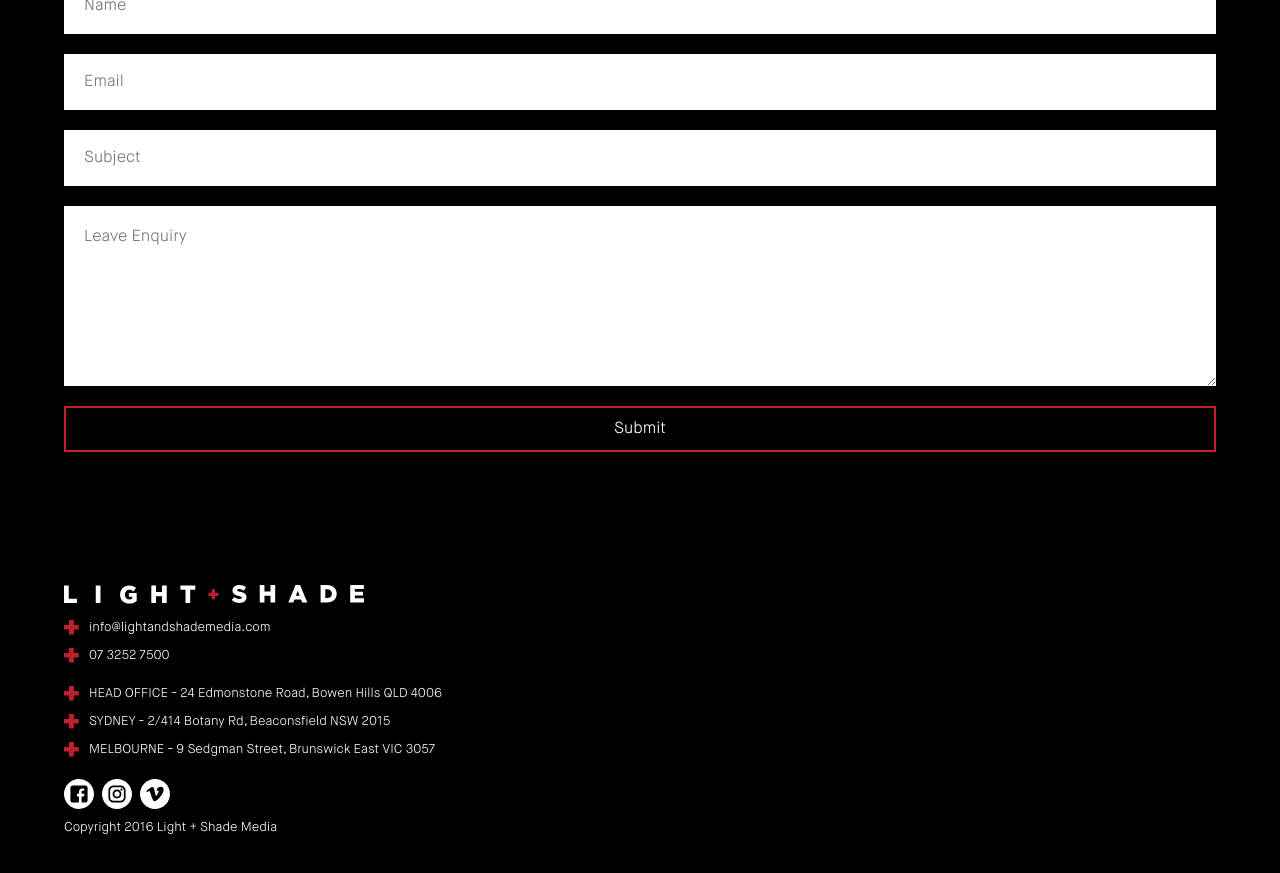
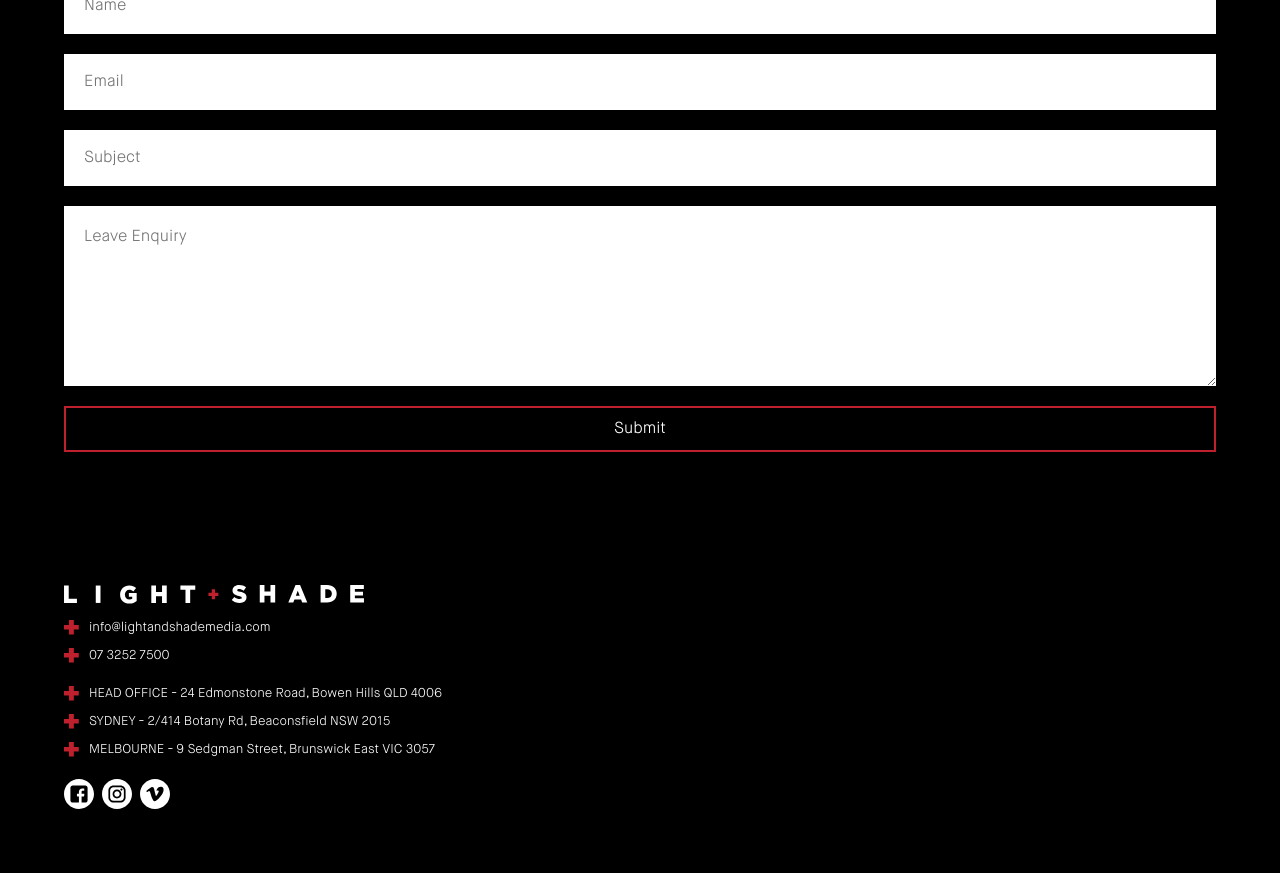
Before and after one commit to dsrb/lightandshademedia, a Jekyll site: the page built from pages/about.markdown, in a window 1280 px wide and 900 px high, scrolled down 2401 px. Shown: the top 873 px of the window. Built offline with Jekyll 4.4.1, drawn with Linux system fonts in a browser that asks for light colours; Markdown is read by kramdown in place of the engine named in the settings.

Commit message:
Footer copyright

```diff
--- a/_config.yml
+++ b/_config.yml
@@ -53,7 +53,6 @@ exclude:
 - package.json
 include:
 - _pages
-baseurl: http://lightandshademedia.com/
 email: info@lightandshademedia.com
 phone: 07 3252 7500
 showreel: 219622725
--- a/_includes/contact.html
+++ b/_includes/contact.html
@@ -16,5 +16,5 @@
                 <li><a href="https://www.instagram.com/lightandshademedia/" target="_blank"><img src="/img/instagram.svg" alt="Instagram"></a></li>
                 <li><a href="https://vimeo.com/170107553" target="_blank"><img src="/img/vimeo.svg" alt="Vimeo"></a></li>
             </ul>
-            <span>Copyright 2016 Light + Shade Media</span>
+            <span>{{ site.footer }}</span>
         </div>
```
Also changed, not shown: 5 other files.
